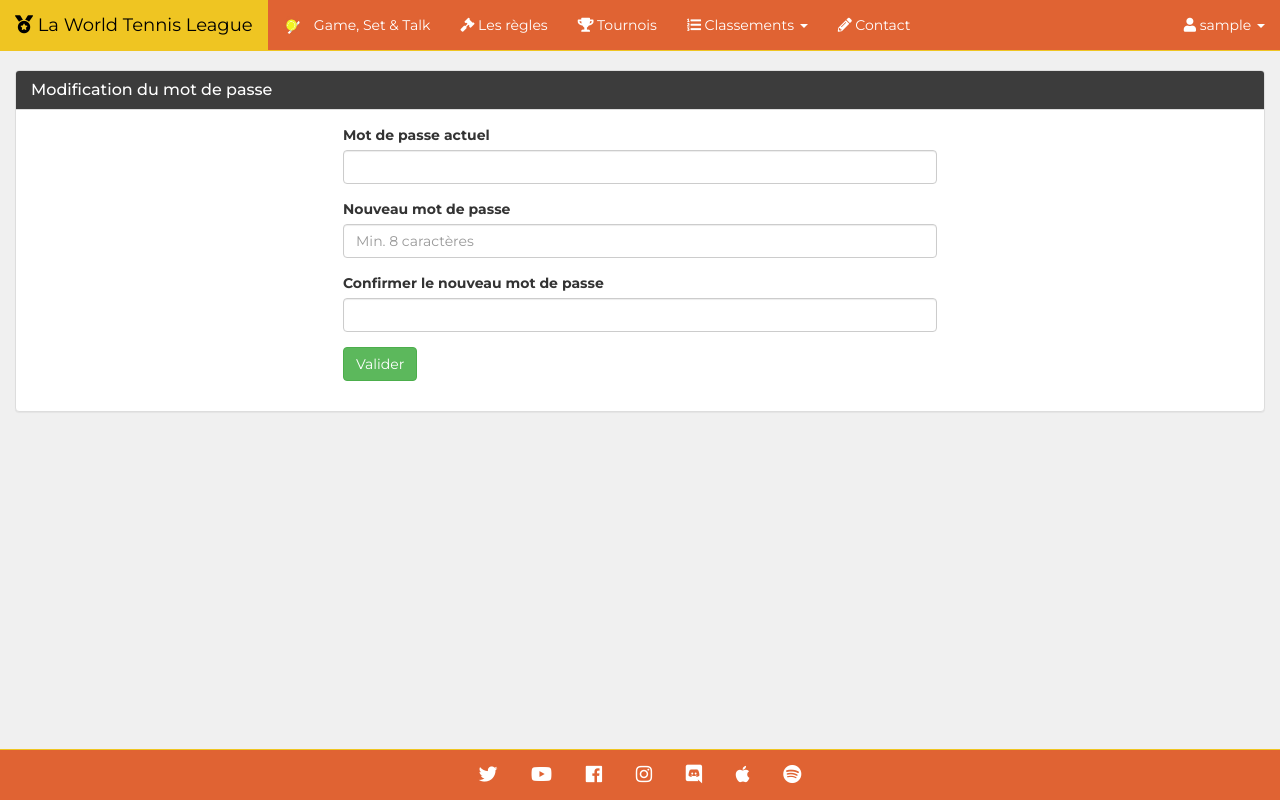
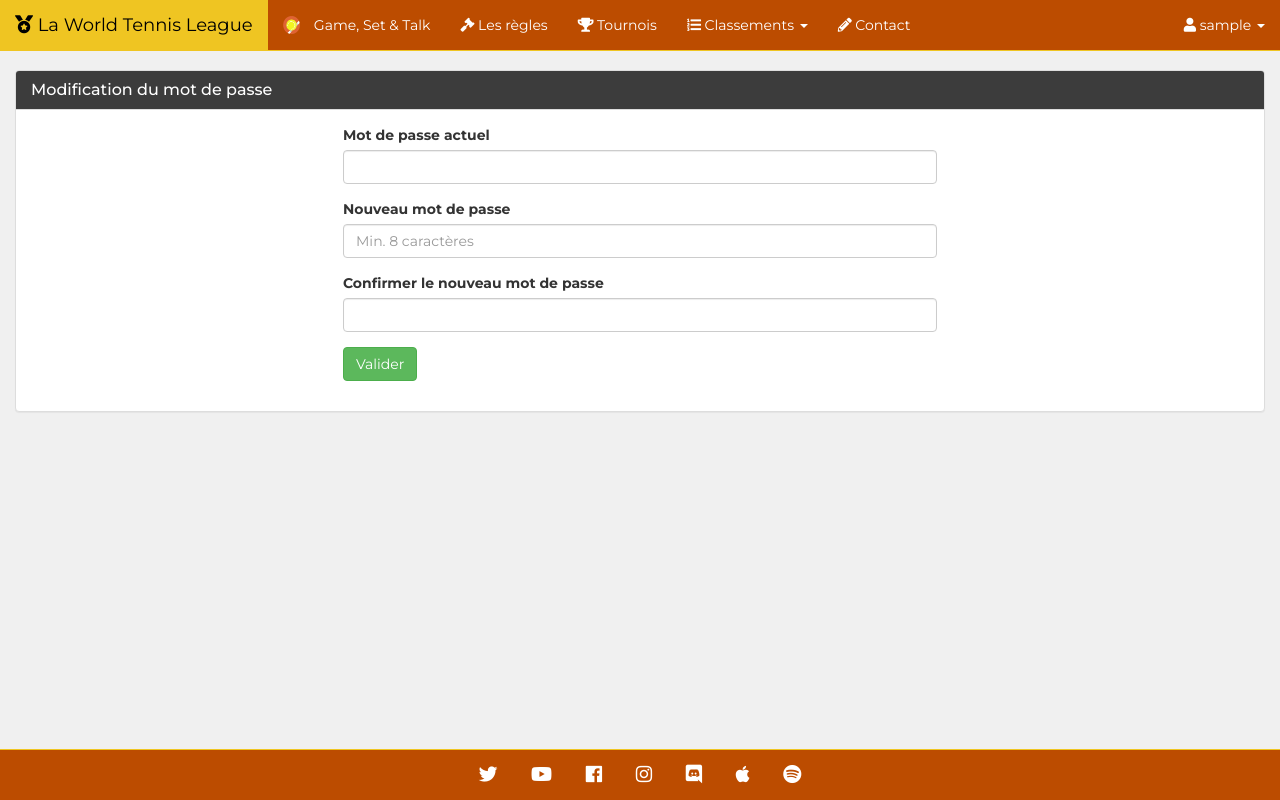
Before and after one commit to colingdc/world-tennis-league, a Flask app: page /wtl/change-password in a window 1280 px wide. Run offline with Flask 2, Linux system fonts and the light colour scheme; a user stored in the database is signed in; data that the repository does not hold is empty; parts of the project's set-up code (start-up, migrations or seed data) failed here and were passed over; some libraries are stand-ins or nearby versions.

Commit message:
Change orange color

```diff
--- a/app/static/css/navbar.css
+++ b/app/static/css/navbar.css
@@ -10,7 +10,7 @@
 }
 
 .navbar-default {
-  background-color: #e06333;
+  background-color: #bc4c00;
   border-color: #efc522;
 }
 .navbar-default .navbar-brand {
@@ -33,7 +33,7 @@
   background-color: #efc522;
 }
 .navbar-default .navbar-nav > li > .dropdown-menu {
-  background-color: #e06333;
+  background-color: #bc4c00;
 }
 .navbar-default .navbar-nav > li > .dropdown-menu > li > a {
   color: #ffffff;
```
